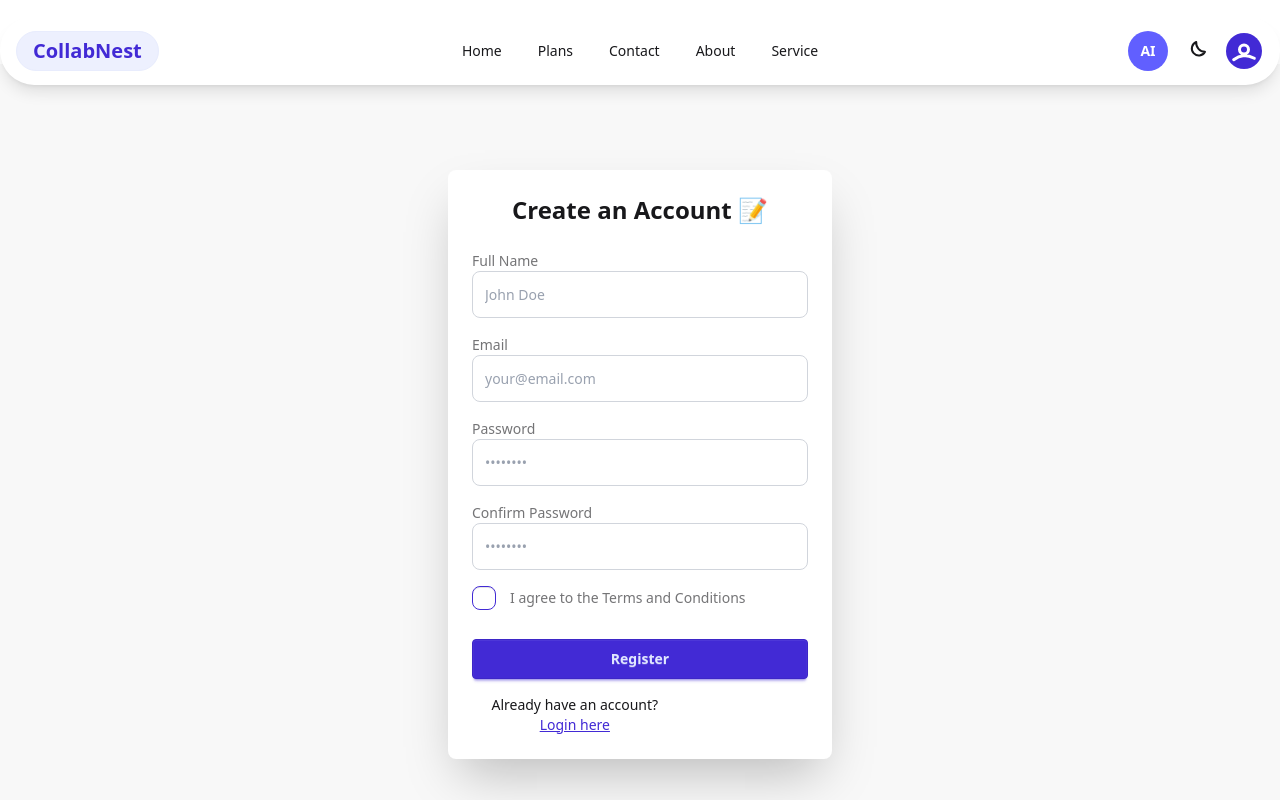
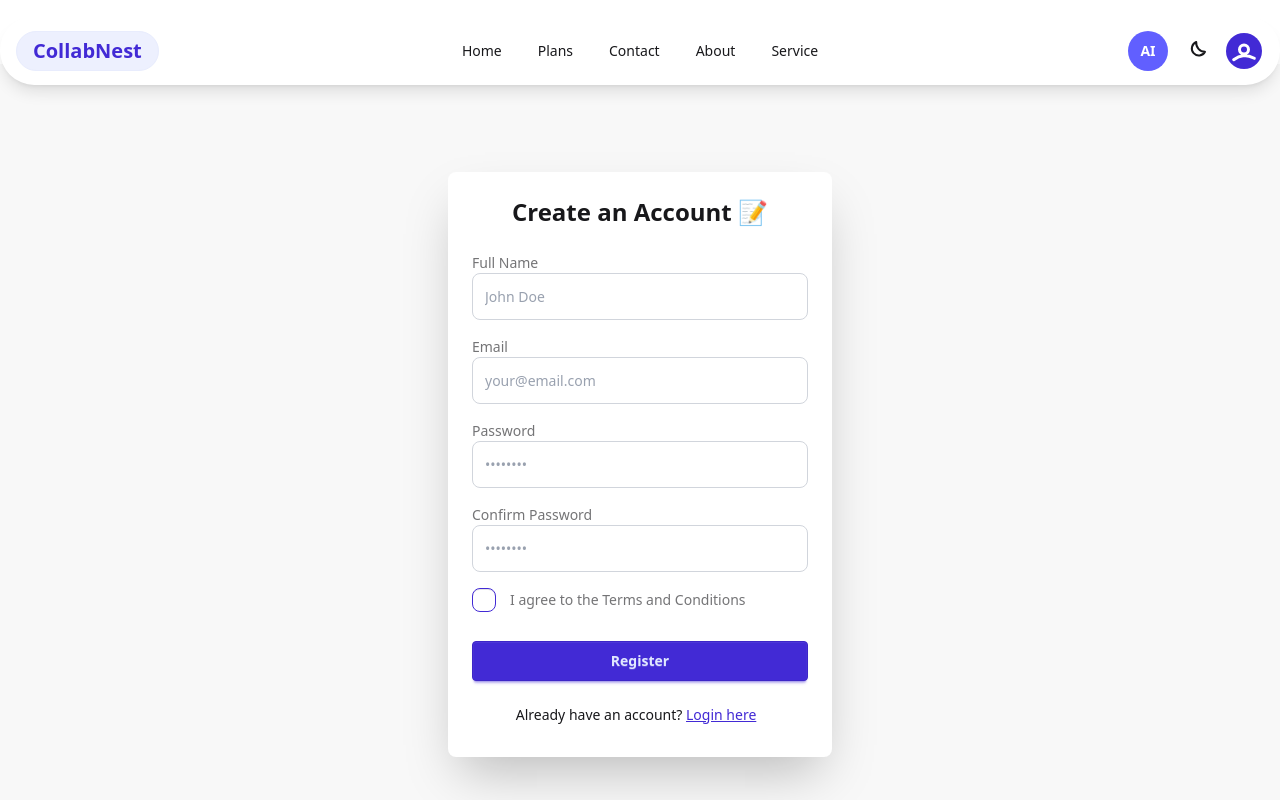
Before and after one commit to Pinku-code/CollabNest-Dev, a React (Vite) app in the folder Client/: page /register in a window 1280 px wide. Shown: the top 800 px of the page. Built offline with nearby package versions, Linux system fonts and the light colour scheme.

Commit message:
css updated register and login pages

```diff
--- a/Client/src/pages/Login.jsx
+++ b/Client/src/pages/Login.jsx
@@ -136,7 +136,7 @@ const Login = () => {
               </Link>
             </p>
             </div>
-            <div className="mt-1 text-center w-50 ">
+
             <GoogleLogin
   onSuccess={async (credentialResponse) => {
     try {
@@ -165,7 +165,6 @@ const Login = () => {
   }}
 />
 </div>
-</div>
 
           </div>
         </div>
--- a/Client/src/pages/Register.jsx
+++ b/Client/src/pages/Register.jsx
@@ -178,7 +178,7 @@ const Register = () => {
               </Link>
             </p>
             </div>
-            <div className="mt-1 text-center w-50">
+
             <GoogleLogin
   onSuccess={async (credentialResponse) => {
     try {
@@ -207,7 +207,6 @@ const Register = () => {
   }}
 />
 </div>
-</div>
 
           </div>
         </div>
```
